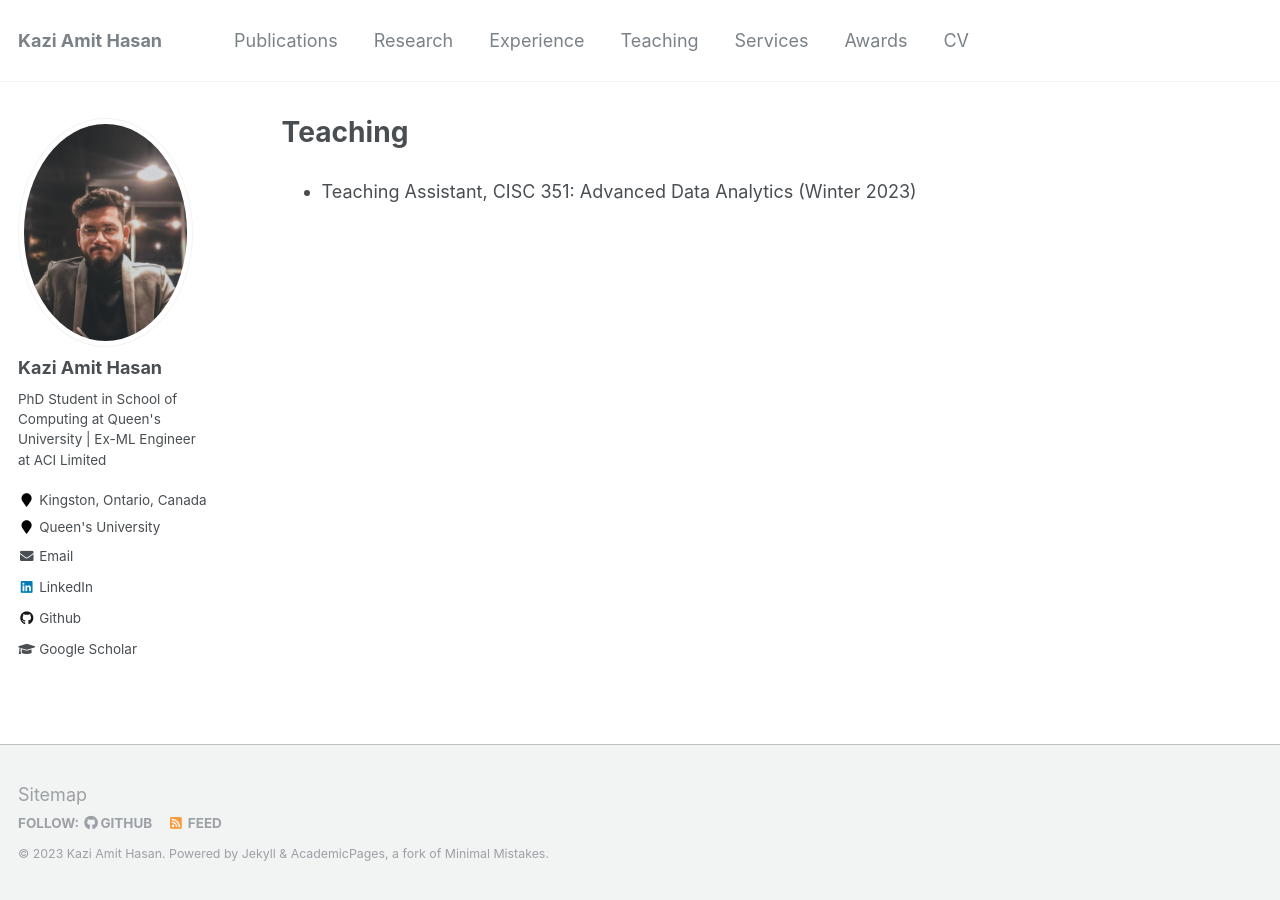
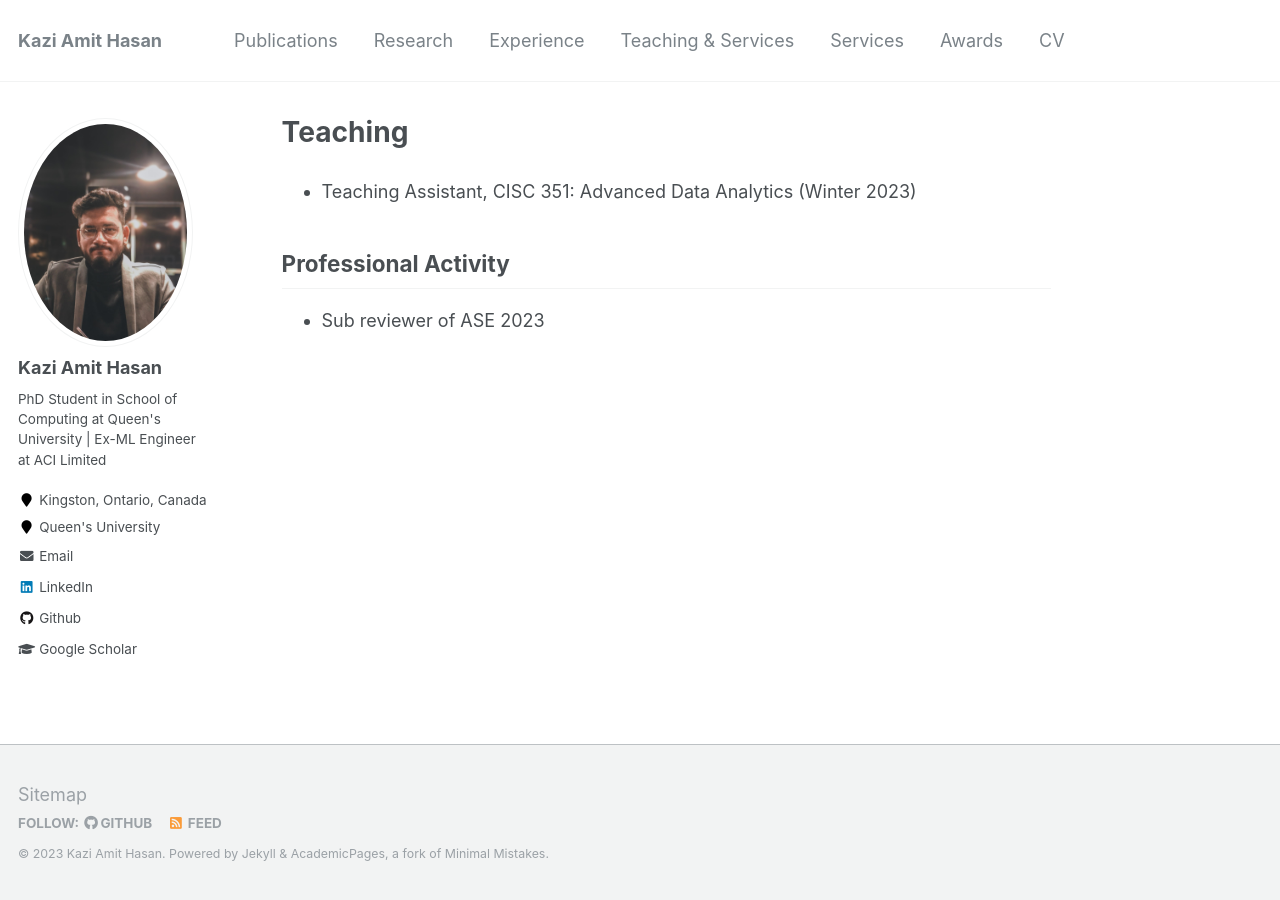
Before and after one commit to KaziAmitHasan/kaziamithasan.github.io, a Jekyll site: the page built from _pages/teaching.md, in a window 1280 px wide. Built offline with Jekyll 4.4.1, drawn with Linux system fonts in a browser that asks for light colours.

Commit message:
info updated

```diff
--- a/_data/navigation.yml
+++ b/_data/navigation.yml
@@ -9,7 +9,7 @@ main:
   - title: "Experience"
     url: /experiences/
 
-  - title: "Teaching"
+  - title: "Teaching & Services"
     url: /teaching/
 
   - title: "Services"
--- a/_pages/teaching.md
+++ b/_pages/teaching.md
@@ -8,3 +8,11 @@ permalink: /teaching/
 		Teaching Assistant, CISC 351: Advanced Data Analytics (Winter 2023)
 	</li>
 </ul>
+
+
+## Professional Activity
+
+<ul>
+          <li> Sub reviewer of ASE 2023</li>
+
+</ul>
```
